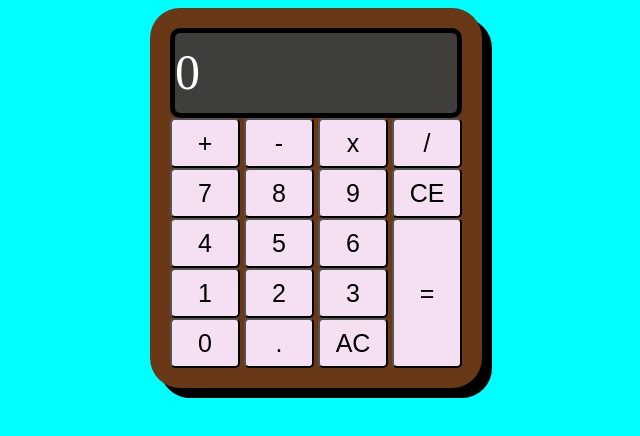
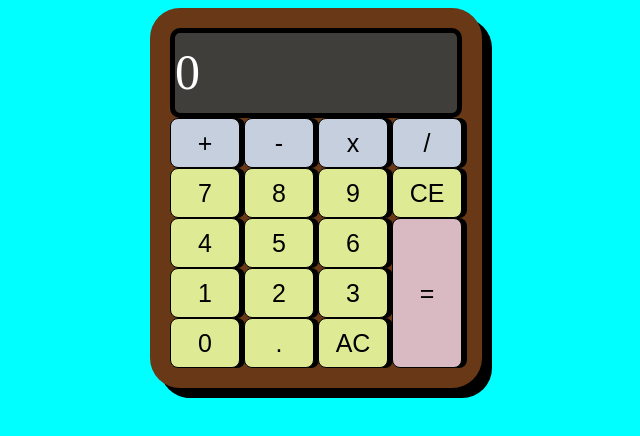
Before and after one commit to aman-gupta-10520/calculator.github.io, a plain HTML site: page index.html in a window 1280 px wide. Shown: the whole page, without its empty margins (324-964 px from the left). Drawn offline with Linux system fonts and the light colour scheme.

Commit message:
Update style.css

```diff
--- a/style.css
+++ b/style.css
@@ -6,8 +6,10 @@ button{
   height:50px;
   margin:0 ;
   font-size:25px;
-  border-radius:5px;
-  background-color:#f5dff2;
+  border:1px solid black;
+  border-radius:8px;
+  background-color:#dfeb94;
+  box-shadow:5px 0;
 
 }
 .numbers{
@@ -47,3 +49,10 @@ button:hover{
   opacity:0.85;
 
 }
+.operator button{
+  background-color:#c5cfde;
+}
+
+#equal{
+  background-color:#d9bac2;
+}
```
